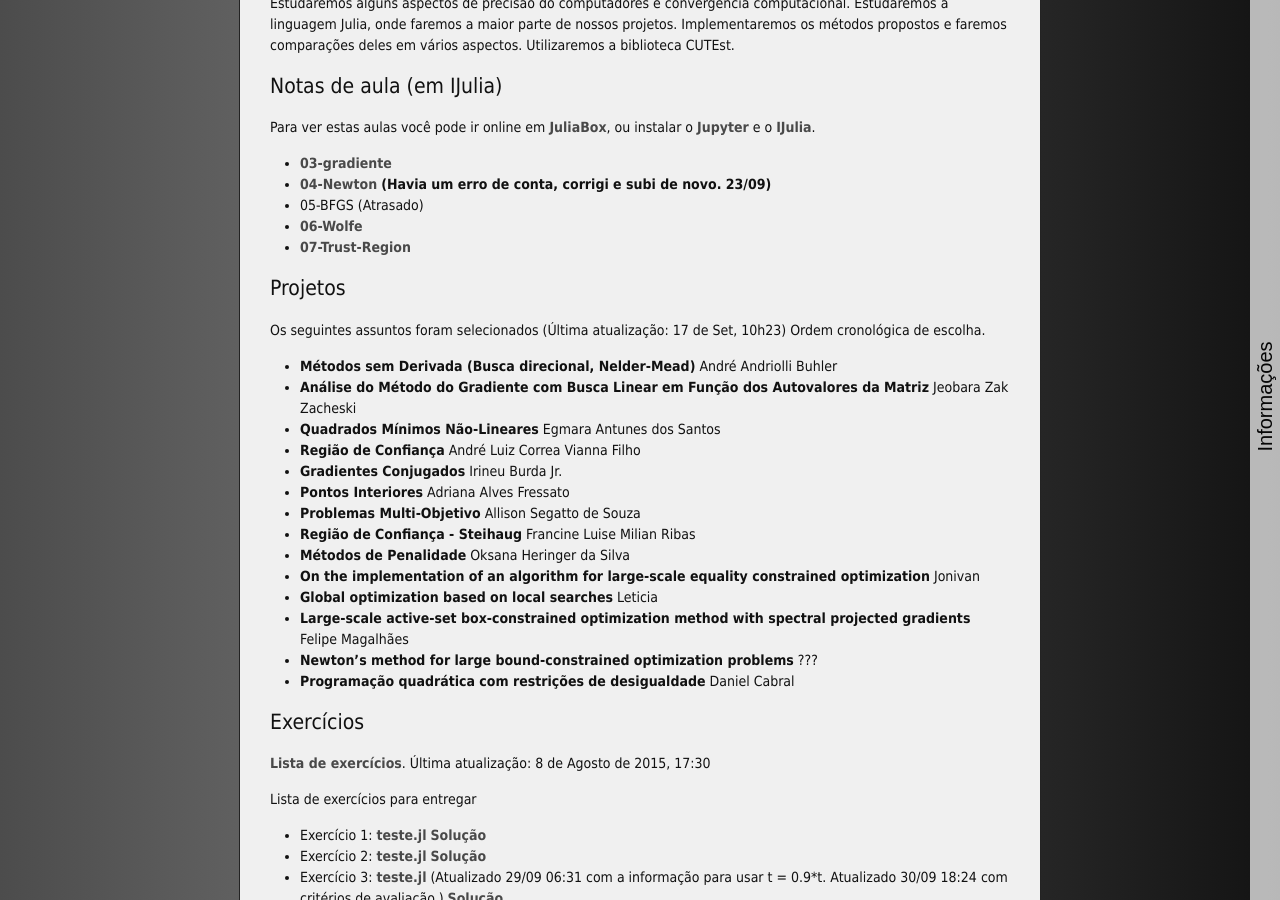
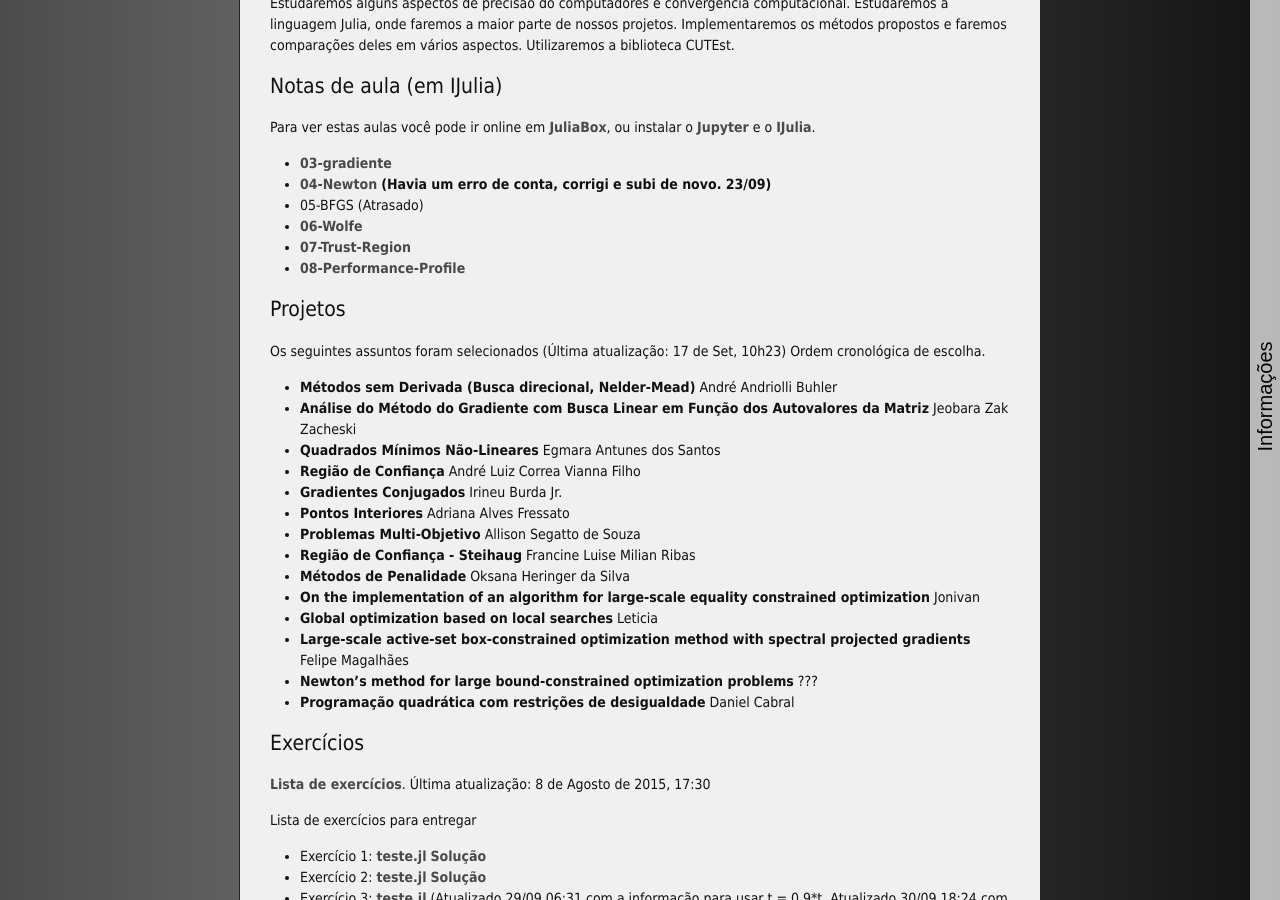
Before and after one commit to abelsiqueira/abelsiqueira.github.io-old, a Jekyll site: the page built from _posts/br/2015-08-02-cm114-2015s2.markdown, in a window 1280 px wide and 900 px high, scrolled down 877 px. Built offline with Jekyll 4.4.1, drawn with Linux system fonts in a browser that asks for light colours; nearby versions of some CDN libraries.

Commit message:
Adiciona notebook 08

```diff
--- a/_posts/br/2015-08-02-cm114-2015s2.markdown
+++ b/_posts/br/2015-08-02-cm114-2015s2.markdown
@@ -62,6 +62,7 @@ ou instalar o [Jupyter](https://jupyter.org/) e o
   - 05-BFGS (Atrasado)
   - [06-Wolfe]({{ site.baseurl }}/disciplinas/cm114/06-Wolfe.ipynb)
   - [07-Trust-Region]({{ site.baseurl }}/disciplinas/cm114/07-Trust-Region.ipynb)
+  - [08-Performance-Profile]({{ site.baseurl }}/disciplinas/cm114/08-Performance-Profile.ipynb)
 
 # Projetos
 
```
Also changed, not shown: 1 other file.
